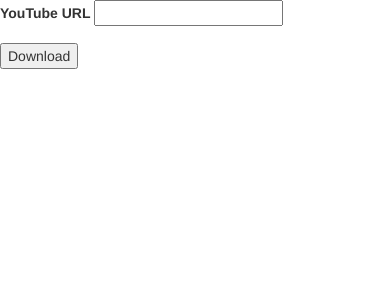
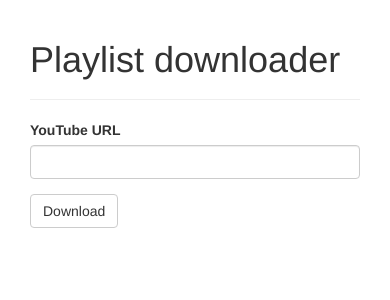
Before and after one commit to pielambr/PLDownload, a Flask app: page / in a window 390 px wide. Shown: the top 300 px of the page. Run offline with Flask 2, Linux system fonts and the light colour scheme; some libraries are stand-ins or nearby versions.

Commit message:
Redo bit of the design

```diff
--- a/download.py
+++ b/download.py
@@ -15,6 +15,7 @@
     total = 0
     finished = 0
     title = ''
+    ydl = None
 
     def __init__(self, link):
         self.link = link
@@ -24,7 +25,6 @@
     def __call__(self, info):
         if info['status'] == 'finished':
             self.finished += 1
-
         print("\n \n INFO: " + str(info) + "\n")
 
     def download(self):
@@ -41,8 +41,8 @@
                 'progress_hooks': [self],
                 'outtmpl': output_tmpl,
             }
-            ydl = YoutubeDL(options)
-            ydl.download([self.link])
+            self.ydl = YoutubeDL(options)
+            self.ydl.download([self.link])
         except DownloadError:
             self.error = True
         finally:
--- a/templates/index.html
+++ b/templates/index.html
@@ -7,28 +7,35 @@
     <script type="text/javascript" src="https://maxcdn.bootstrapcdn.com/bootstrap/3.3.6/js/bootstrap.min.js" ></script>
 </head>
 <body>
-    {% if error %}
-    <div class="alert alert-danger" role="alert">{{error}}</div>
-    {% endif %}
-    <form method="POST" id="pl_form" class="form">
+    <div class="container-fluid">
+        <div class="col-md-6 col-md-offset-3">
+            <div class="page-header">
+                <h1>Playlist downloader</h1>
+            </div>
+            <form style="margin-bottom:20px;" method="POST" id="pl_form" class="form-inline">
                 <div class="form-group">
                     <label for="pl_link">YouTube URL</label>
-            <input type="text" id="pl_link" name="pl_link"/>
+                    <input type="text" id="pl_link" class="form-control" name="pl_link"/>
                 </div>
-        <button type="submit">Download</button>
+                <button type="submit" class="btn btn-default">Download</button>
             </form>
             {% if list %}
-    <table class="table">
+            <ul class="list-group">
                 {% for dl in list %}
                     {% if dl.error %}
-            <tr class="danger">
+                    <li class="list-group-item list-group-item-danger">
                     {% elif dl.done %}
-            <tr class="success">
+                    <li class="list-group-item list-group-item-success">
+                    <span class="badge">{{ dl.finished }}</span>
                     {% else %}
-            <tr class="info">
+                    <li class="list-group-item list-group-item-info">
+                    <span class="badge">{{ dl.finished }}</span>
                     {% endif %}
-        <td>{{ dl.link }}</td></tr>
+                    {{ dl.link }}</li>
                 {% endfor %}
-    </table>
+            </ul>
             {% endif %}
+        </div>
+    </div>
 </body>
+</html>
```
Lines whose indentation alone changed are shown as unchanged.
